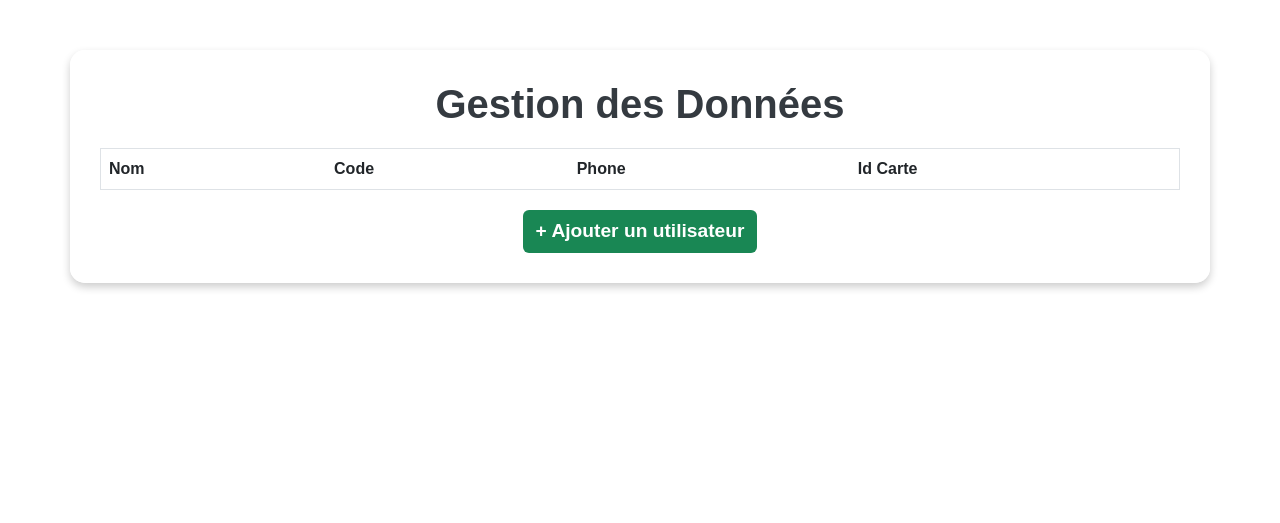
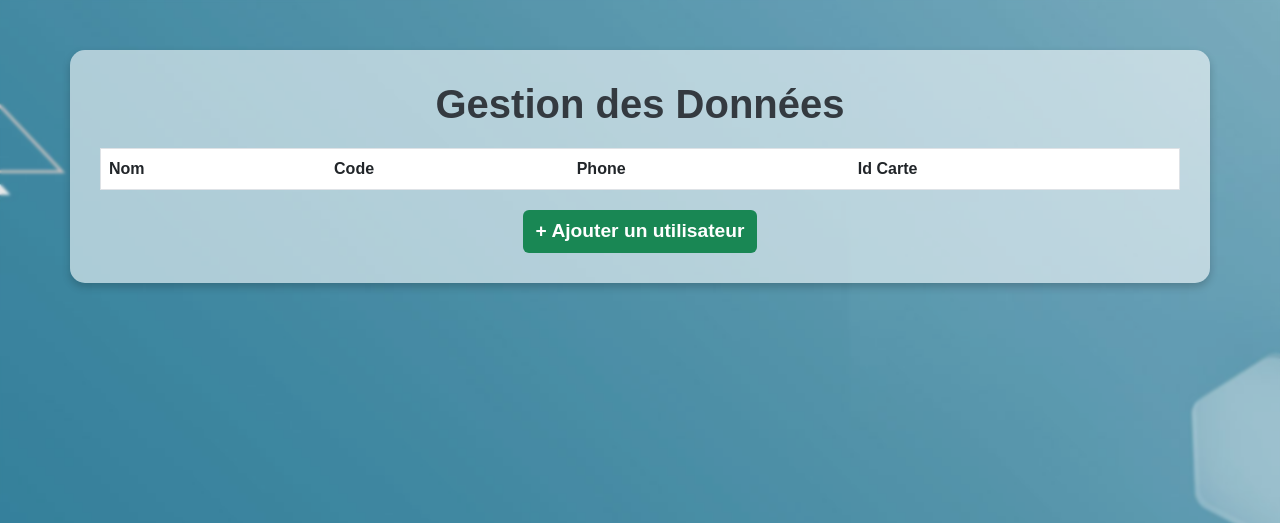
Before and after one commit to Haaa012/servere_flask_test, a Flask app: page /listeclient in a window 1280 px wide. Shown: the top 523 px of the page. Run offline with Flask 3, Linux system fonts and the light colour scheme; lists and menus that the app fills with data are empty; some libraries are stand-ins or nearby versions.

Commit message:
Update listeclient.html

```diff
--- a/templates/listeclient.html
+++ b/templates/listeclient.html
@@ -7,13 +7,24 @@
     <link rel="stylesheet" href="https://cdnjs.cloudflare.com/ajax/libs/bootstrap/5.3.0/css/bootstrap.min.css">
     <style>
             body {
-            background: url('https://via.placeholder.com/1920x1080') no-repeat center center fixed;
+        background: url('sr.jpg') no-repeat center center fixed;
         background-size: cover;
         font-family: 'Arial', sans-serif;
     }
+    body::before {
+        content: '';
+        position: fixed;
+        top: 0;
+        left: 0;
+        width: 100%;
+        height: 100%;
+        background: rgba(255, 255, 255, 0.137); /* Couleur blanche semi-transparente */
+        backdrop-filter: blur(1.5px); /* Flou de 8px */
+        z-index: -1; /* Assure que l'effet reste en arrière-plan */
+    }
 
     .container {
-            background: rgba(255, 255, 255, 0.9); /* Transparence légère pour le fond */
+        background: rgba(255, 255, 255, 0.575); /* Transparence légère pour le fond */
         border-radius: 15px;
         box-shadow: 0 4px 8px rgba(0, 0, 0, 0.2);
         padding: 30px;
```
Lines whose indentation alone changed are shown as unchanged.
